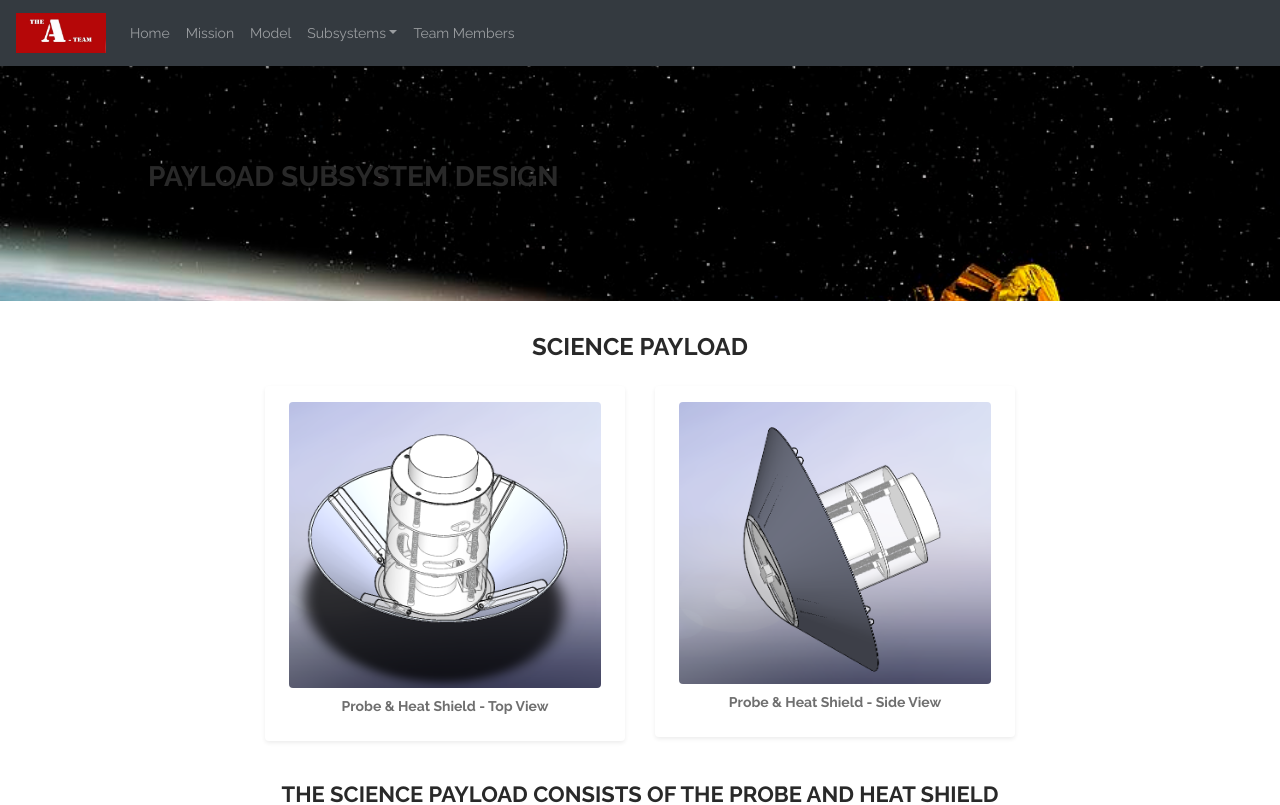
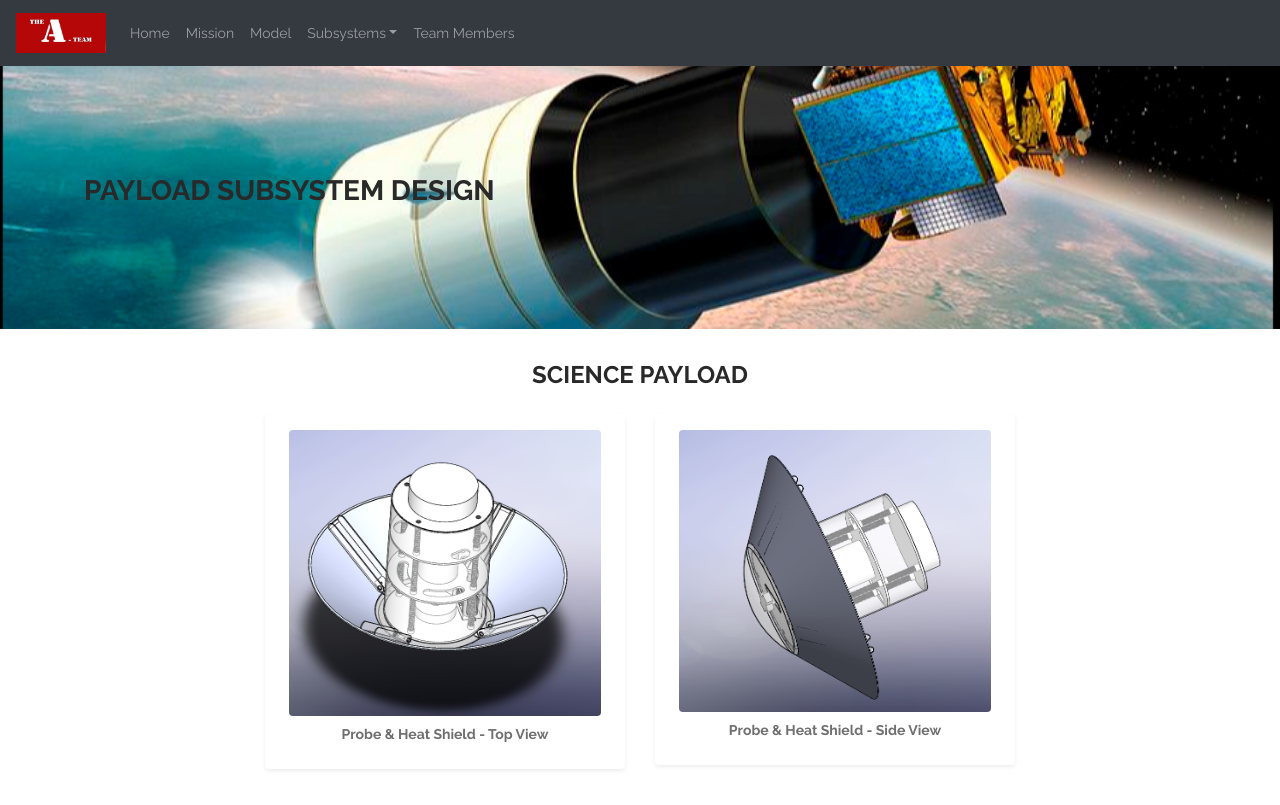
Before and after one commit to Varsha-rathi/reactWebApp, a React (Create React App) app: page /payloadview in a window 1280 px wide. Shown: the top 805 px of the page. Built offline with nearby package versions, Linux system fonts and the light colour scheme.

Commit message:
banner updated

```diff
--- a/src/App.css
+++ b/src/App.css
@@ -68,9 +68,9 @@ hr.dashed {
 
 }
 .payload{
-  background: url("./assets/images/project/pbanner.jpg");
+  background: url("./assets/images/project/banner_2.PNG");
   background-size: cover;
-  padding: 10em !important;
+  padding: 11em !important;
 }
 
 
--- a/src/components/payloadview.jsx
+++ b/src/components/payloadview.jsx
@@ -17,7 +17,7 @@ class Carrierview extends React.Component {
 
         const transitionStyles = {
             entering: { opacity: 0, left: '0px' },
-            entered: { opacity: 1, left: '10%' }
+            entered: { opacity: 1, left: '5%' }
         };
 
         return (
```
Also changed, not shown: src/assets/images/project/banner_2.PNG (added).
